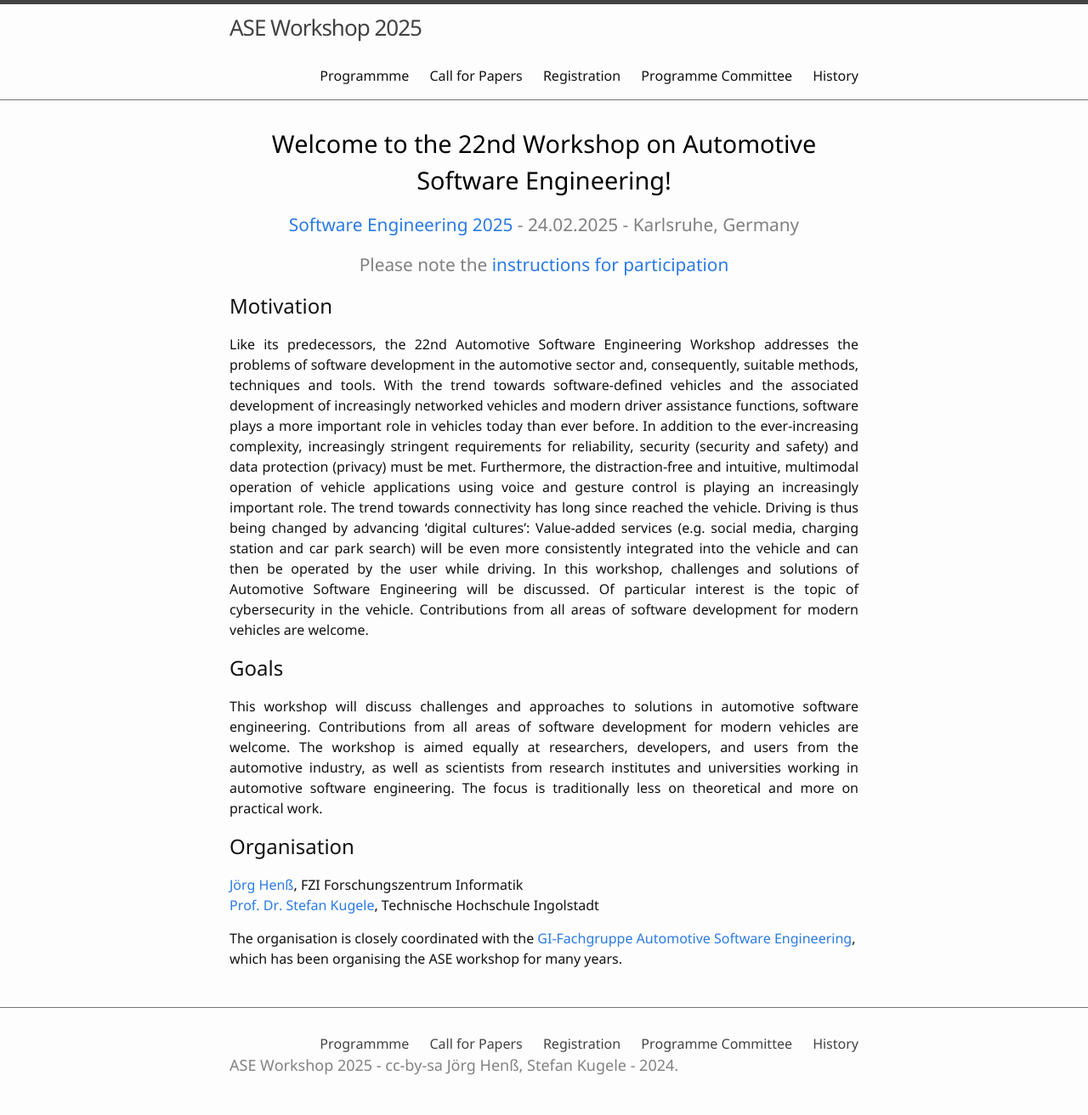
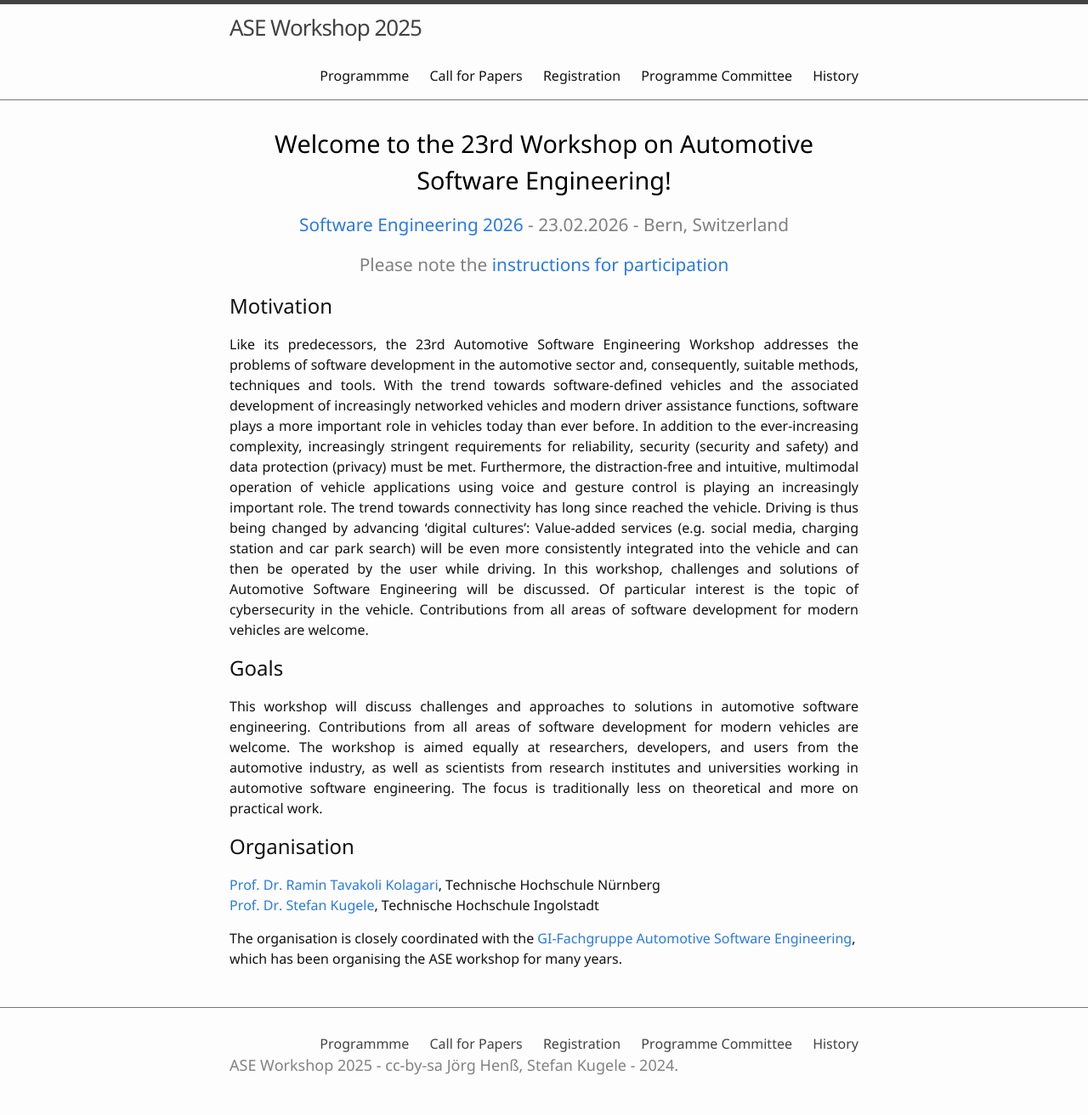
Before and after one commit to ASE-Workshop/2026, a Jekyll site: the page built from index.md, in a window 1280 px wide. Shown: the whole page at 85% size. Built offline with Jekyll 4.4.1, drawn with Linux system fonts in a browser that asks for light colours.

Commit message:
Update index.md

```diff
--- a/index.md
+++ b/index.md
@@ -2,17 +2,17 @@
 title: Home
 ---
 
-Welcome to the 22nd Workshop on Automotive Software Engineering!
+Welcome to the 23rd Workshop on Automotive Software Engineering!
 {: style="color:black; font-size: 180%; text-align: center;"}
 
-[Software Engineering 2025](https://se2025.sdq.kastel.kit.edu) - 24.02.2025 - Karlsruhe, Germany
+[Software Engineering 2026](https://se2026.inf.unibe.ch/en/) - 23.02.2026 - Bern, Switzerland
 {: style="color:gray; font-size: 130%; text-align: center;"}
 
-Please note the [instructions for participation](https://se2025.sdq.kastel.kit.edu/veranstaltungsort/)
+Please note the [instructions for participation](https://se2026.inf.unibe.ch/en/attendance/)
 {: style="color:gray; font-size: 130%; text-align: center;"}
 
 ## Motivation
-Like its predecessors, the 22nd Automotive Software Engineering Workshop addresses the problems of software development in the automotive sector and, consequently, suitable methods, techniques and tools. With the trend towards software-defined vehicles and the associated development of increasingly networked vehicles and modern driver assistance functions, software plays a more important role in vehicles today than ever before. In addition to the ever-increasing complexity, increasingly stringent requirements for reliability, security (security and safety) and data protection (privacy) must be met. Furthermore, the distraction-free and intuitive, multimodal operation of vehicle applications using voice and gesture control is playing an increasingly important role. The trend towards connectivity has long since reached the vehicle. Driving is thus being changed by advancing ‘digital cultures’: Value-added services (e.g. social media, charging station and car park search) will be even more consistently integrated into the vehicle and can then be operated by the user while driving. In this workshop, challenges and solutions of Automotive Software Engineering will be discussed. Of particular interest is the topic of cybersecurity in the vehicle.
+Like its predecessors, the 23rd Automotive Software Engineering Workshop addresses the problems of software development in the automotive sector and, consequently, suitable methods, techniques and tools. With the trend towards software-defined vehicles and the associated development of increasingly networked vehicles and modern driver assistance functions, software plays a more important role in vehicles today than ever before. In addition to the ever-increasing complexity, increasingly stringent requirements for reliability, security (security and safety) and data protection (privacy) must be met. Furthermore, the distraction-free and intuitive, multimodal operation of vehicle applications using voice and gesture control is playing an increasingly important role. The trend towards connectivity has long since reached the vehicle. Driving is thus being changed by advancing ‘digital cultures’: Value-added services (e.g. social media, charging station and car park search) will be even more consistently integrated into the vehicle and can then be operated by the user while driving. In this workshop, challenges and solutions of Automotive Software Engineering will be discussed. Of particular interest is the topic of cybersecurity in the vehicle.
 Contributions from all areas of software development for modern vehicles are welcome.
 {: style="text-align: justify"}
 
@@ -23,7 +23,7 @@ This workshop will discuss challenges and approaches to solutions in automotive
 
 ## Organisation
 
-[Jörg Henß](https://www.fzi.de/team/joerg-henss/), FZI Forschungszentrum Informatik<br/>
+[Prof. Dr. Ramin Tavakoli Kolagari](https://www.th-nuernberg.de/person/tavakoli-kolagari-ramin/), Technische Hochschule Nürnberg<br/>
 [Prof. Dr. Stefan Kugele](https://www.thi.de/suche/mitarbeiter/stefan-kugele/), Technische Hochschule Ingolstadt<br/>
 
 The organisation is closely coordinated with the [GI-Fachgruppe Automotive Software Engineering](http://fg-ase.gi.de/), which has been organising the ASE workshop for many years.
```
